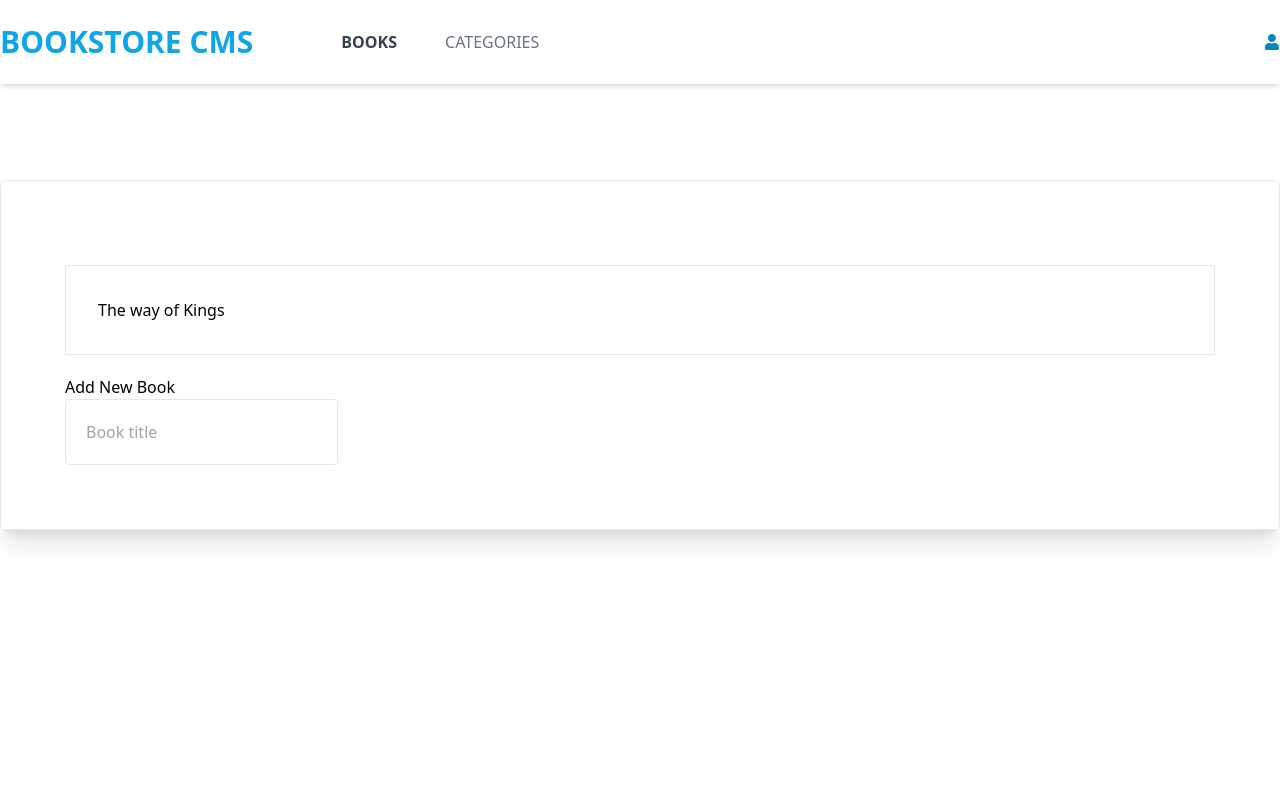
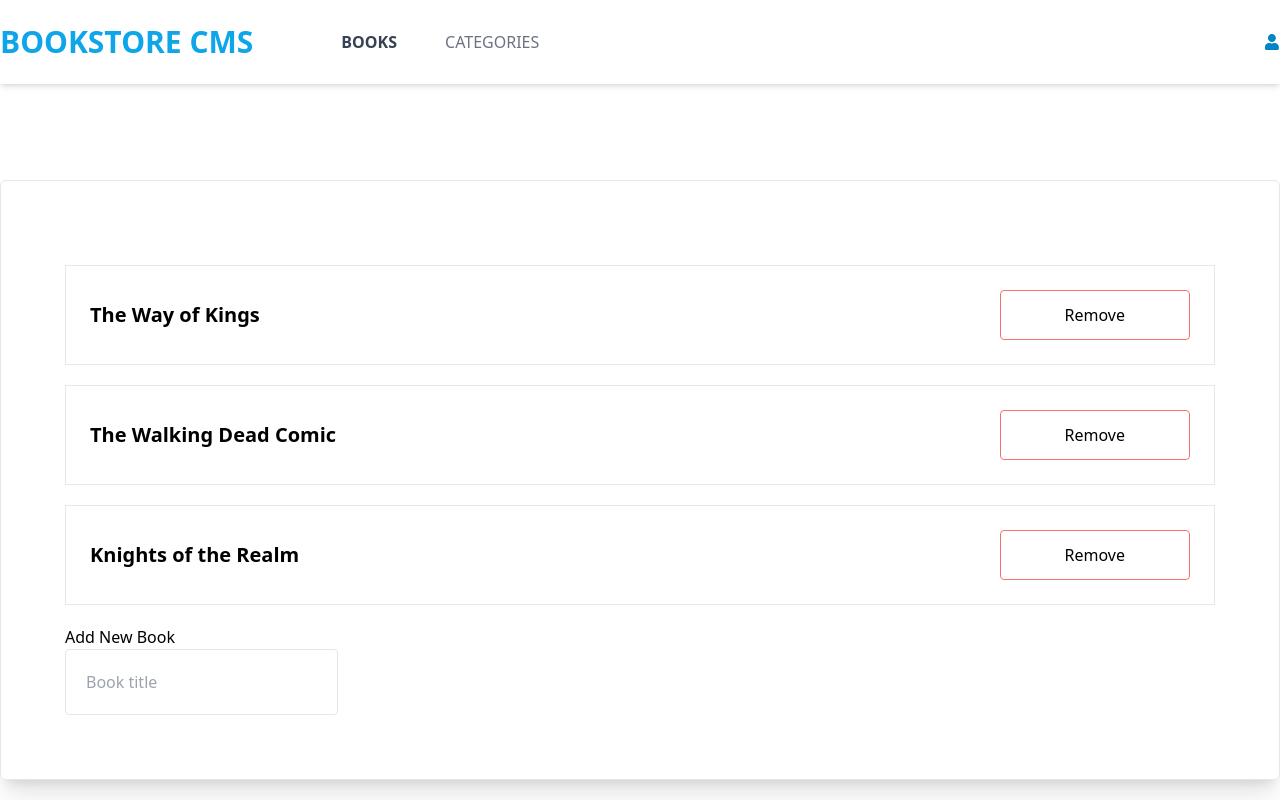
Before and after one commit to AmaduKamara/book-store, a React (Create React App) app: page / in a window 1280 px wide. Built offline with nearby package versions, Linux system fonts and the light colour scheme.

Commit message:
Complete styling Book.js and setting propTypes

```diff
--- a/src/components/Book.jsx
+++ b/src/components/Book.jsx
@@ -1,12 +1,24 @@
 /* eslint-disable linebreak-style */
-import React from 'react';
+// eslint-disable-next-line import/no-extraneous-dependencies
+import PropTypes from 'prop-types';
 
-function Book() {
+function Book({ title }) {
   return (
-    <div className="my-5 p-8 border">
-      <h2>The way of Kings</h2>
+    <div className="my-5 p-6 border flex justify-between items-center">
+      <h2 className="text-xl font-semibold">{title}</h2>
+      <button
+        type="button"
+        className="py-3 px-16 rounded border border-red-400 hover:border-red-300 hover:bg-red-400 hover:text-white"
+      >
+        Remove
+      </button>
     </div>
   );
 }
 
+Book.propTypes = {
+  // eslint-disable-next-line react/require-default-props
+  title: PropTypes.string,
+};
+
 export default Book;
--- a/src/components/BookList.jsx
+++ b/src/components/BookList.jsx
@@ -5,7 +5,9 @@ import Book from './Book';
 function BookList() {
   return (
     <div>
-      <Book />
+      <Book title="The Way of Kings" />
+      <Book title="The Walking Dead Comic" />
+      <Book title="Knights of the Realm" />
     </div>
   );
 }
--- a/src/index.css
+++ b/src/index.css
@@ -1,3 +1,4 @@
+/* stylelint-disable scss/at-rule-no-unknown */
 @tailwind base;
 @tailwind components;
 @tailwind utilities;
```
